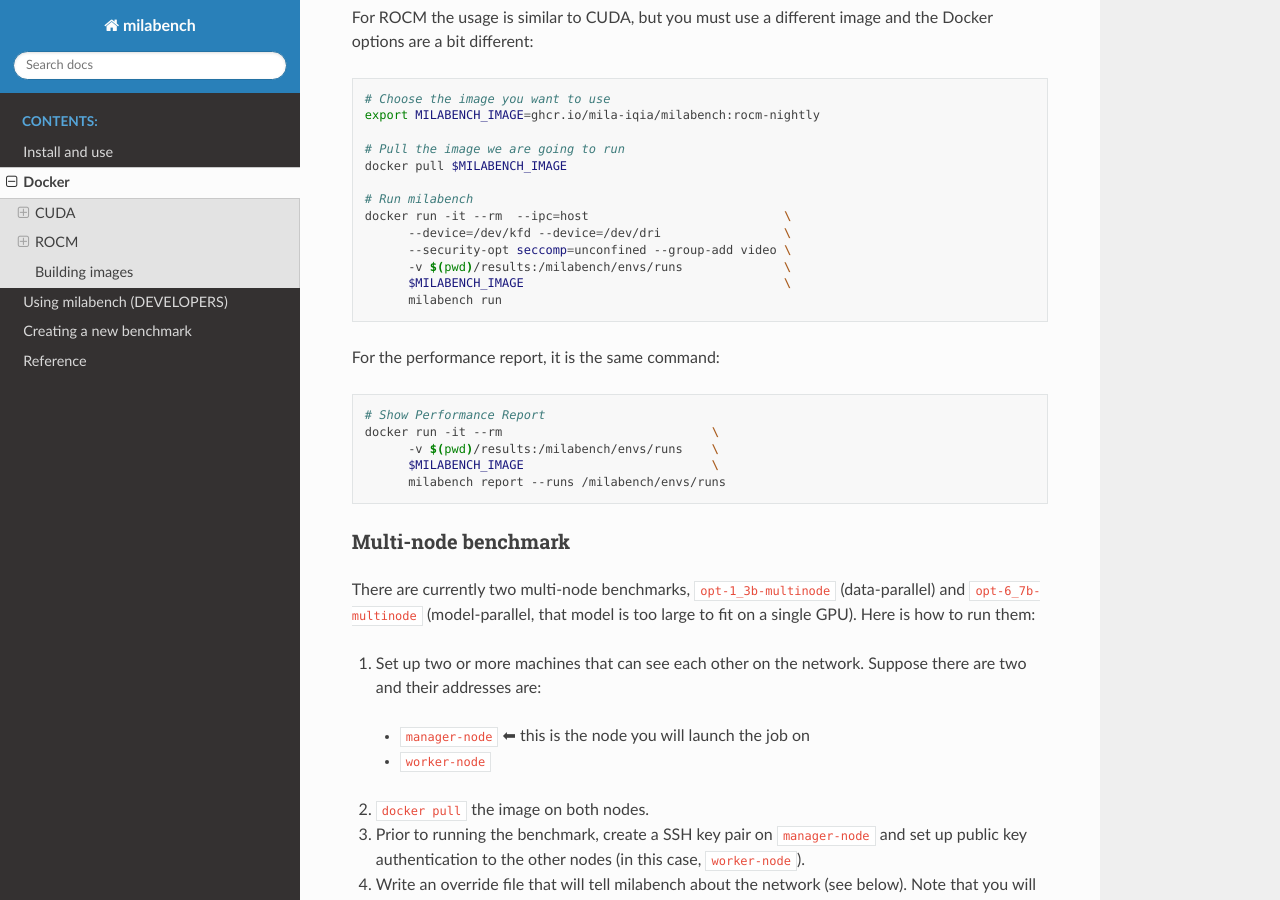
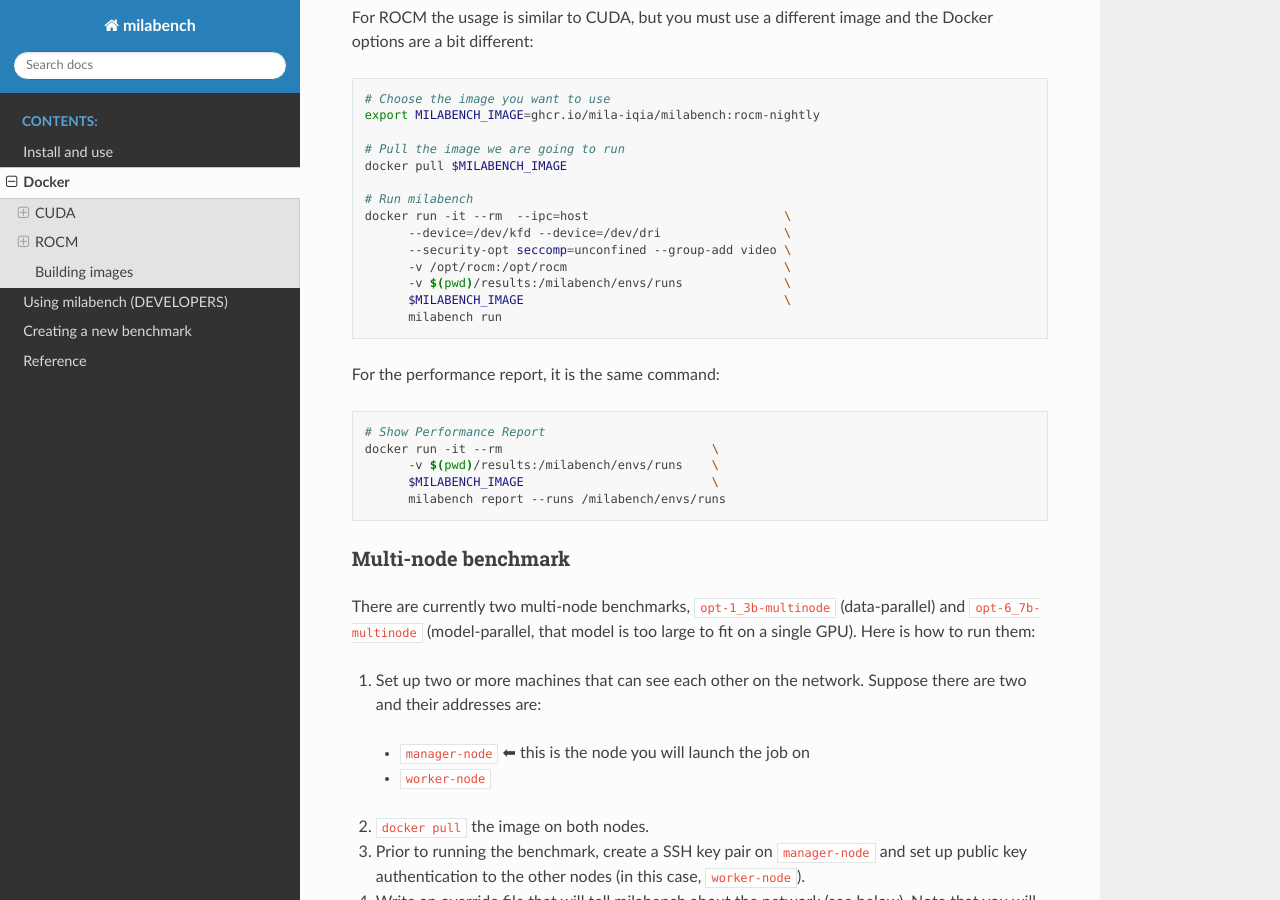
Before and after one commit to mila-iqia/milabench, a Sphinx documentation site: the page built from docs/docker.rst, in a window 1280 px wide and 900 px high, scrolled down 1295 px. Built offline with Sphinx 7.4.7 and the Read the Docs theme 2.0.0, drawn with Linux system fonts in a browser that asks for light colours.

Commit message:
Update ROCm docker command

```diff
--- a/docs/docker.rst
+++ b/docs/docker.rst
@@ -73,6 +73,7 @@
    docker run -it --rm  --ipc=host                           \
          --device=/dev/kfd --device=/dev/dri                 \
          --security-opt seccomp=unconfined --group-add video \
+         -v /opt/rocm:/opt/rocm                              \
          -v $(pwd)/results:/milabench/envs/runs              \
          $MILABENCH_IMAGE                                    \
          milabench run
```
